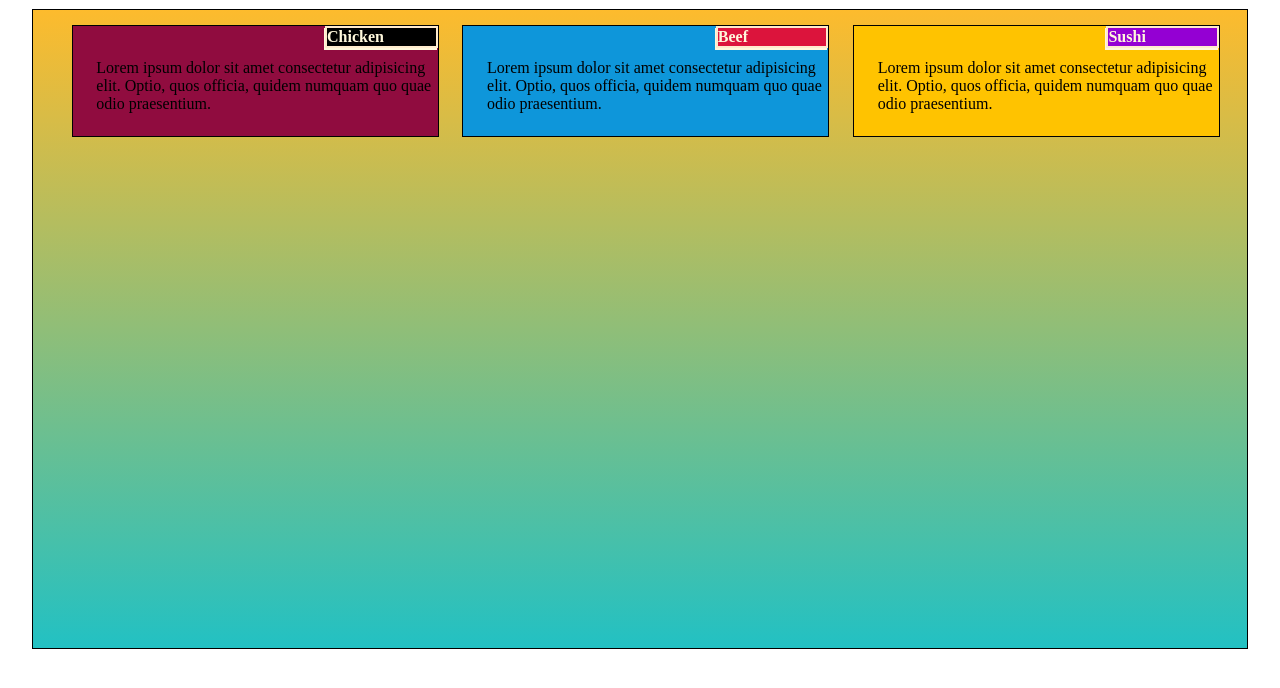
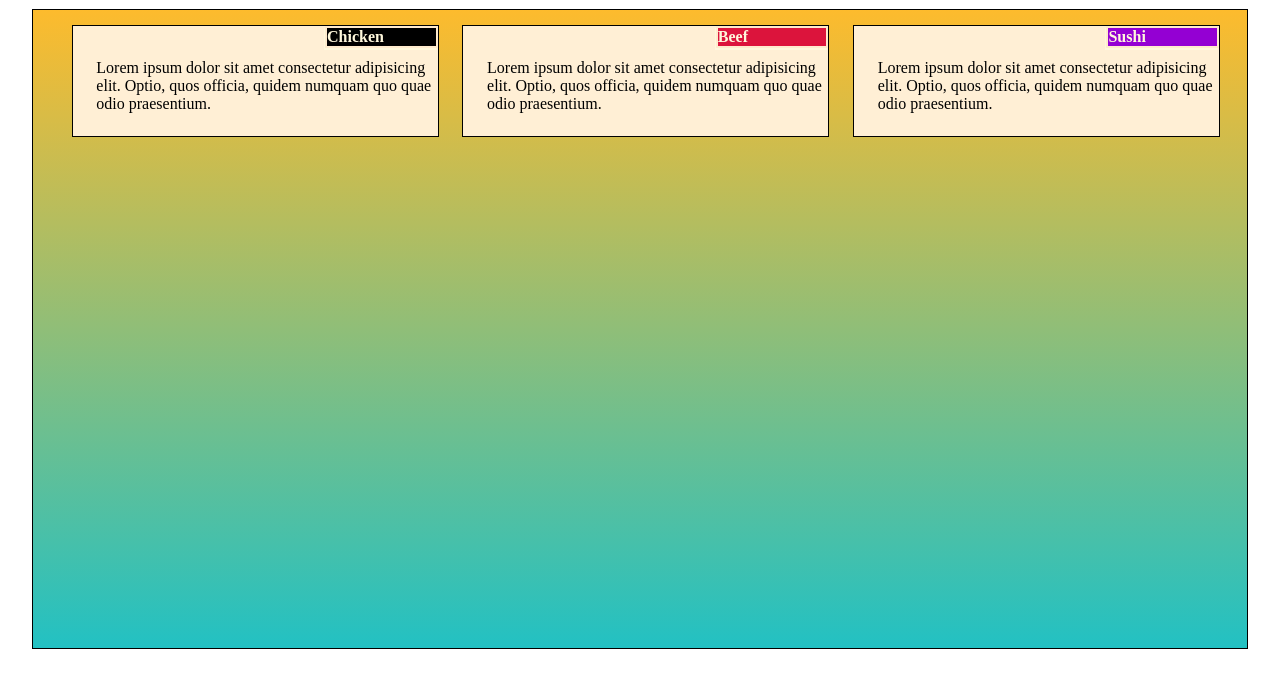
Before and after one commit to Safei-Ashraf/John-Hopkins-University-Front-End-Course-Assignments, a plain HTML site: page Module 2 Assignment's Solution/index.html in a window 1280 px wide. Shown: the part 66-754 px from the top of the page. Drawn offline with Linux system fonts and the light colour scheme.

Commit message:
Update styles.css

```diff
--- a/Module 2 Assignment's Solution/styles.css
+++ b/Module 2 Assignment's Solution/styles.css
@@ -41,20 +41,20 @@ section{
     background: black;
 }
 .chicken{
-    background-color:#900C3F;
+    background-color:#FFEFD5;
 }
 .beef-head{
     background: crimson;
 }
 .beef{
 
-    background-color:#0E96DA;
+    background-color:#FFEFD5;
 }
 .sushi-head{
     background: darkviolet;
 }
 .sushi{
-    background-color:#FFC300;
+    background-color:#FFEFD5;
 }
 header{
     border: blanchedalmond 2px solid;
```
